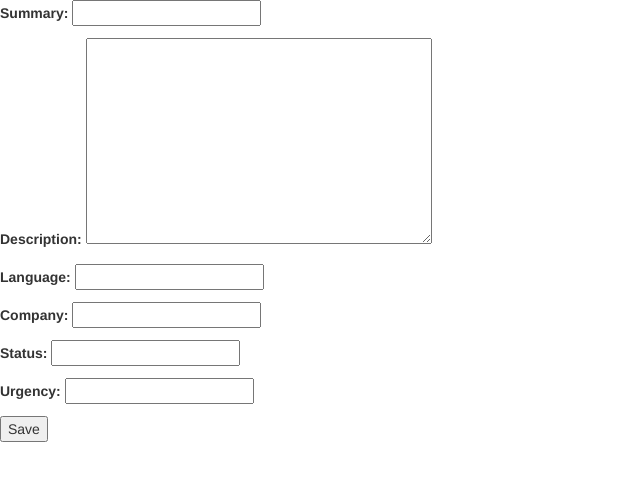
After one commit to adrianashymoniak/jobslist, a Django app: page /create/ in a window 1280 px wide. The commit adds this page. Shown: the top 481 px of the page, without its empty margins (0-640 px from the left). Run offline with Django 3.2, Linux system fonts and the light colour scheme; some libraries are stand-ins or nearby versions.

Commit message:
Add initial templates

```diff
--- /dev/null
+++ b/jobs/forms.py
@@ -0,0 +1,23 @@
+from django import forms
+
+from .models import Job
+
+
+class JobForm(forms.ModelForm):
+    summary = forms.CharField(error_messages={'required': 'This field is required! Please fill Job summary field.'})
+    description = forms.Textarea()
+    language = forms.CharField()
+    company = forms.CharField()
+    status = forms.CharField()
+    urgency = forms.CharField()
+
+    class Meta:
+        model = Job
+        fields = (
+            'summary',
+            'description',
+            'language',
+            'company',
+            'status',
+            'urgency',
+        )
--- a/jobs/models.py
+++ b/jobs/models.py
@@ -2,11 +2,11 @@ from django.db import models
 
 
 class Job(models.Model):
-    user = models.ForeignKey('auth.User', on_delete=models.CASCADE, default=None)
     summary = models.CharField(max_length=150)
     description = models.TextField()
+    language = models.CharField(max_length=150)
     company = models.CharField(max_length=100)
     status = models.CharField(max_length=4,
-                              choices=(('Open', 'Open'), ('Closed', 'closed')))
+                              choices=(('Open', 'open'), ('Closed', 'closed')))
     urgency = models.CharField(max_length=5,
                                choices=(('Hot', 'hot'), ('Usual', 'usual')))
--- /dev/null
+++ b/jobs/templates/base.html
@@ -0,0 +1,13 @@
+<!DOCTYPE html>
+{% load static %}
+<html lang="en">
+<head>
+    <meta charset="UTF-8">
+    <link rel="stylesheet" href="https://maxcdn.bootstrapcdn.com/bootstrap/3.3.7/css/bootstrap.min.css">
+    <link rel="stylesheet" type="text/css" href="{% static 'css/base.css' %}">
+    <title>{% block title %}{% endblock %}</title>
+</head>
+<body>
+{% block body %} {% endblock %}
+</body>
+</html>
--- /dev/null
+++ b/jobs/templates/create-new-job.html
@@ -0,0 +1,8 @@
+{% extends 'base.html' %}
+{% block body %}
+    <form method="post" name="form">
+        {% csrf_token %}
+        {{ form.as_p }}
+        <button type="submit">Save</button>
+    </form>
+{% endblock %}
--- a/jobs/urls.py
+++ b/jobs/urls.py
@@ -3,4 +3,6 @@ from . import views
 
 urlpatterns = [
     url(r'^$', views.home, name='home'),
+    url(r'^(?P<pk>\d+)/$', views.details, name='details'),
+    url(r'^create/$', views.create_job, name='create_job'),
 ]
--- a/jobs/views.py
+++ b/jobs/views.py
@@ -1,8 +1,36 @@
-from django.shortcuts import render
+from django.shortcuts import render, redirect, get_object_or_404
 
-from jobs.models import Job
+from .forms import JobForm
+from .models import Job
 
 
 def home(request):
     jobs = Job.objects.all()
-    return render(request, 'home.html', {'jobs': jobs})
+    languages = set((map(lambda x: x.language, jobs)))
+    context = {
+        'jobs': jobs,
+        'languages': languages,
+    }
+    return render(request, 'home.html', context)
+
+
+def create_job(request):
+    if request.method == 'POST':
+        form = JobForm(request.POST)
+        if form.is_valid():
+            job = form.save(commit=False)
+            job.save()
+            return redirect('details', pk=job.pk)
+        else:
+            context = {'form': form}
+            return render(request, 'create-new-job.html', context)
+    else:
+        form = JobForm()
+        context = {'form': form}
+        return render(request, 'create-new-job.html', context)
+
+
+def details(request, pk):
+    job = get_object_or_404(Job, pk=pk)
+    context = {'job': job}
+    return render(request, 'details.html', context)
```
Also changed, not shown: jobs/templates/details.html (added, +9 -0 lines), jobs/templates/home.html (+13 -16 lines), jobs/static/css/base.css (added).
